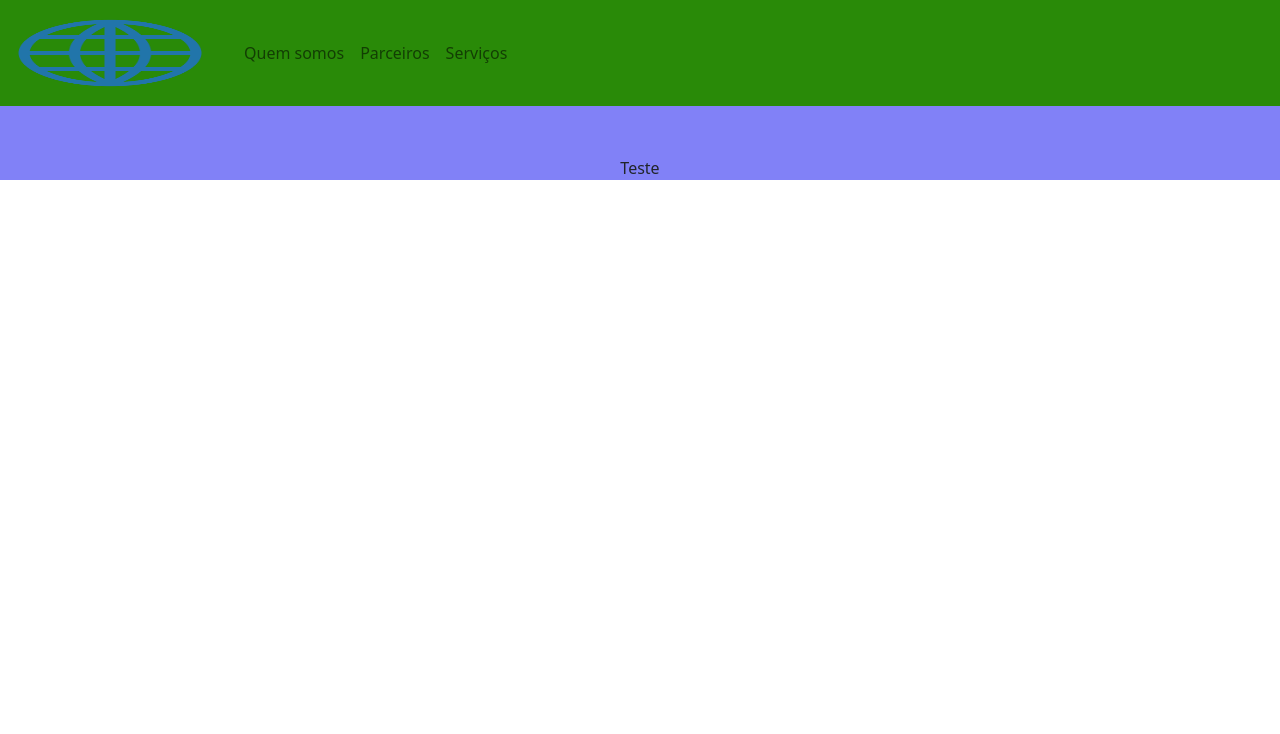
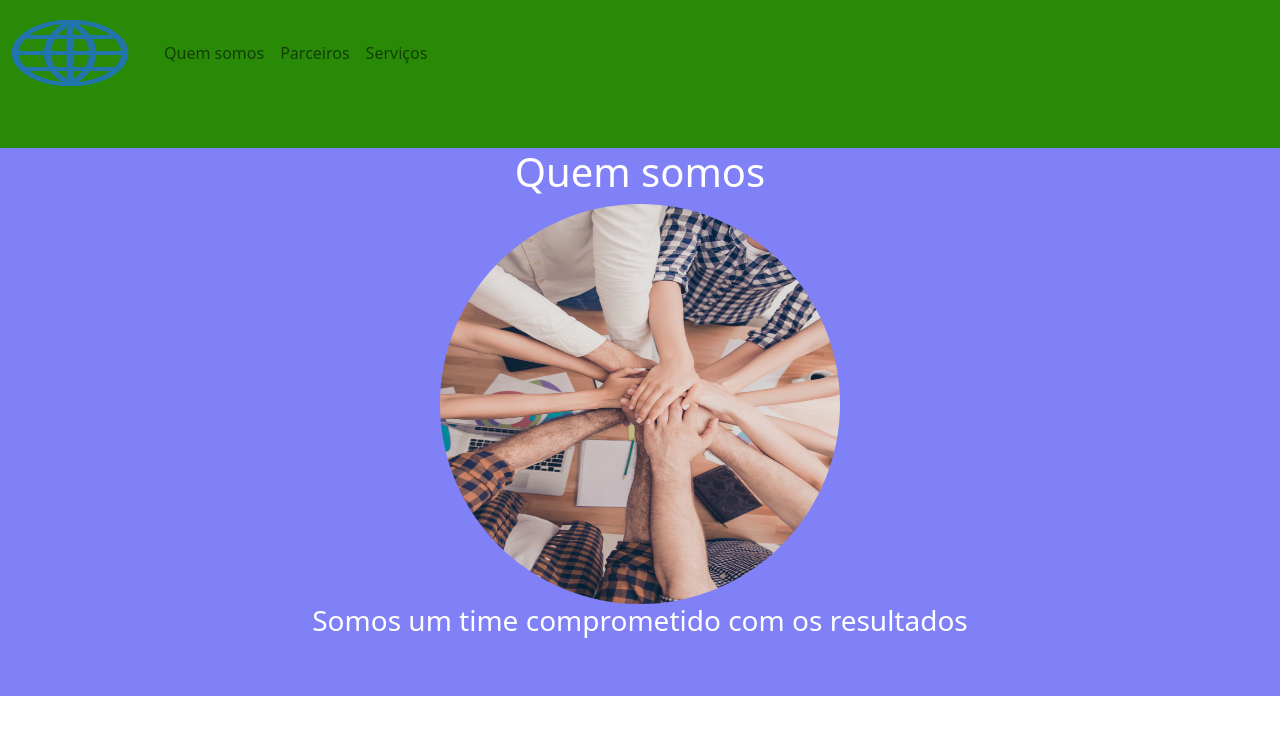
Before and after one commit to TiagoMerc/aula-bootstrap, a plain HTML site: page index.html in a window 1280 px wide. Drawn offline with Linux system fonts and the light colour scheme.

Commit message:
Trabalhando com imagens dentro de containers

```diff
--- a/css/style.css
+++ b/css/style.css
@@ -1,11 +1,16 @@
+body {
+  font: 20px, Arial, sans-serif;
+}
+
 .navbar {
   background-color: #298A08;
 }
 
 .quem-somos {
   background-color: #8181F7;
+  color: white;
 }
 
 .margin {
-  padding-top: 50px;
+  padding-bottom: 50px;
 }
--- a/index.html
+++ b/index.html
@@ -7,20 +7,20 @@
     <link rel="stylesheet" type="text/css" href="css/style.css">
   </head>
   <body>
-    <nav class="navbar navbar-expand-lg navbar-light">
+    <nav class="navbar navbar-expand-lg navbar-light margin">
         <a class="navbar-brand" href="a">
-          <img src="img/global.com.png" width="220" height="80" alt="">
+          <img src="img/global.com.png" width="140" height="80" alt="">
         </a>
         <div class="collapse navbar-collapse">
           <ul class="navbar-nav">
               <li class="nav-item">
-                  <a class="nav-link" href="a">Quem somos</a>
+                  <a class="nav-link" href="#quemsomos">Quem somos</a>
               </li>
               <li class="nav-item">
-                  <a class="nav-link" href="a">Parceiros</a>
+                  <a class="nav-link" href="#">Parceiros</a>
               </li>
               <li class="nav-item">
-                  <a class="nav-link" href="a">Serviços</a>
+                  <a class="nav-link" href="#">Serviços</a>
               </li>
           </ul>
         </div>
@@ -28,7 +28,9 @@
 
     <section id="quemsomos">
       <div class="container-fluid quem-somos text-center margin">
-        <p>Teste</p>
+        <h1>Quem somos</h1>
+        <img src="img/time.jpg" class="rounded-circle" width="400" height="400" alt="">
+        <h3>Somos um time comprometido com os resultados</h3>
       </div>
     </section>
 </body>
```
Also changed, not shown: img/com.png (deleted), img/time.jpg (added).
